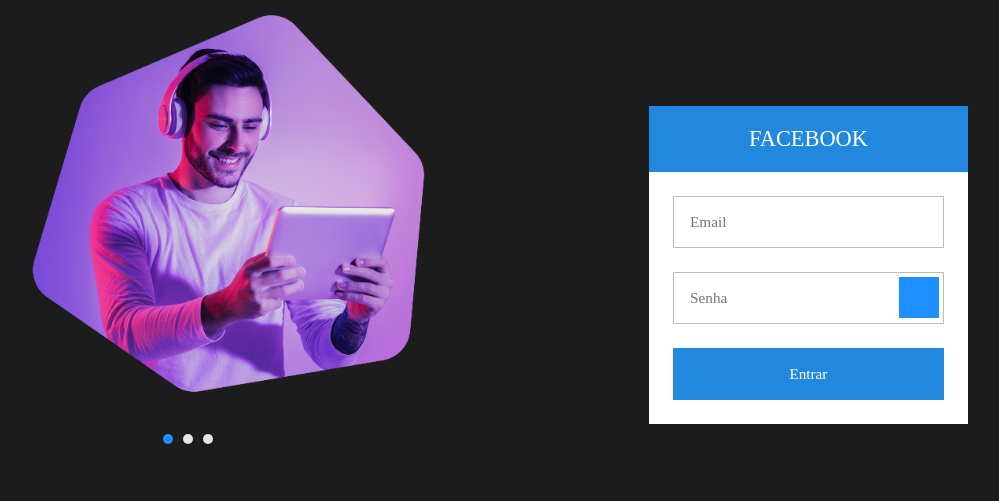
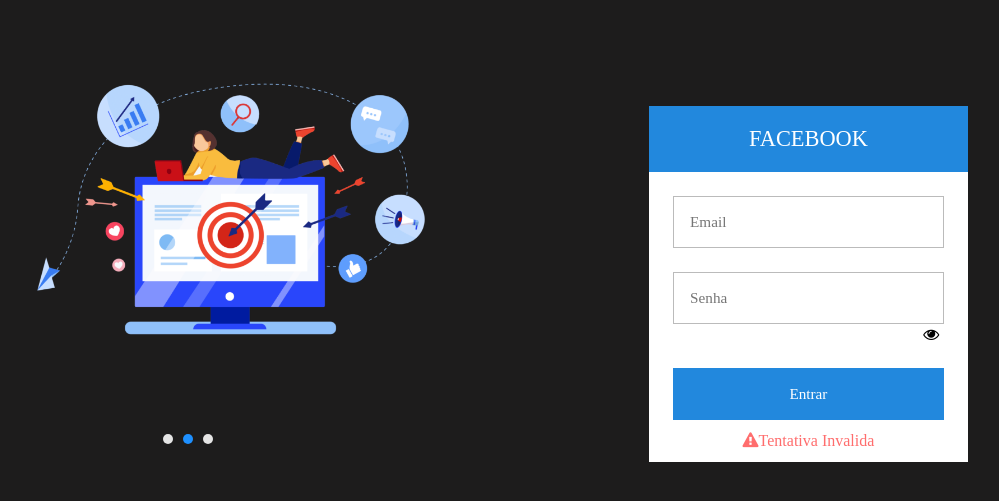
Before and after one commit to Guilherme-del/PhpMVcCrud, a PHP site: page / in a window 1280 px wide. Shown: the top 501 px of the page, without its empty margins (84-1083 px from the left). Run offline with PHP 8.4, Linux system fonts and the light colour scheme; some libraries are stand-ins or nearby versions.

Commit message:
0.3
Finalizando o front end

```diff
--- a/assets/css/main.css
+++ b/assets/css/main.css
@@ -137,12 +137,10 @@ div h3 {
 }
 
 .field-icon {
+padding: 2px 20px;
+margin-left: 85%;
+cursor: pointer;
 
-padding: 12px 20px;
-margin-left: -45px;
-margin-top: -25px;
-cursor: pointer;
-background-color: var(--azul);
 }
 
 .login input[type="submit"] {
@@ -160,3 +158,9 @@ background-color: var(--azul);
 .login input[type="submit"]:focus {
   border-color: #05a;
 }
+
+.msg_error {
+  color:#ff6d6d;
+  display: flex;
+  justify-content: center;
+}
--- a/assets/js/glider.js
+++ b/assets/js/glider.js
@@ -1,6 +1,6 @@
 function slider(){
   const slider = document.querySelectorAll('.slide');
-  const timer = 1000; //seting timer
+  const timer = 6000; //seting timer
   slider[0].style.display = 'block';
   bullets = sliderBulletsCreation(slider);
   sliderLoop(slider, timer, bullets);
--- a/view/index.php
+++ b/view/index.php
@@ -6,11 +6,12 @@
     <meta name="viewport" content="width=device-width, initial-scale=1.0">
     <title>Entre ou Cadastre-se</title>
     <link rel="shortcut icon" href="https://www.novaconcursos.com.br/portal/wp-content/uploads/2020/01/facebook-logo-redondo.png" type="image/x-icon">
+
+    <link rel="stylesheet" href="https://cdnjs.cloudflare.com/ajax/libs/font-awesome/4.7.0/css/font-awesome.min.css">
     <link rel="stylesheet" href="/assets/css/main.css">
 </head>
 
 <body>
-
 <div id="div1">
 <div class="slider">
   <div class="slide"><h2>Facebook</h2><br><h3>O Facebook ajuda você a se conectar e compartilhar com as pessoas que fazem parte da sua vida.<h3> </div>
@@ -25,12 +26,11 @@
   <h1 class="login-header">Facebook</h1>
   <form class="login-container">
     <p><input type="email" placeholder="Email"></p>
-    <p>
-      <input id="password-field" type="password" class="form-control" name="password" placeholder="Senha">
-      <abbr title="Ver senha"><span toggle="#password-field" class="fa fa-fw fa-eye field-icon toggle-password"></span></abbr>
+    <p><input id="password-field" type="password" class="form-control" name="password" placeholder="Senha">
+      <abbr title="Ver senha"><span toggle="#password-field"><i class = "fa fa-fw fa-eye field-icon toggle-password"></i></span></abbr>
     </p>
-
-    <p><input type="submit" value="Entrar">
+    <p><input type="submit" value="Entrar"></p>
+    <span class = "msg_error"><i class="fa fa-exclamation-triangle"></i>Tentativa Invalida</span>
   </form>
 </div>
 </div>
```
